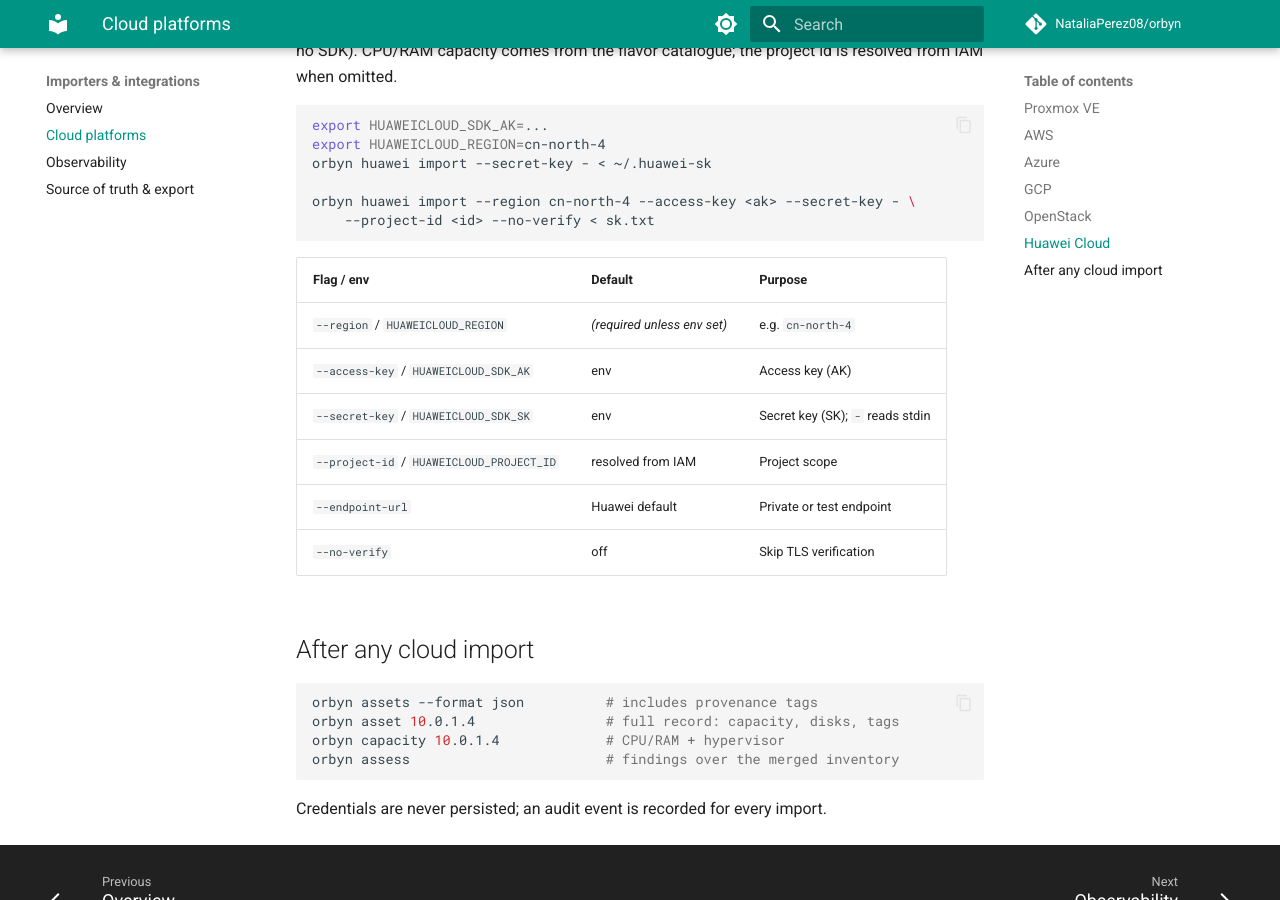
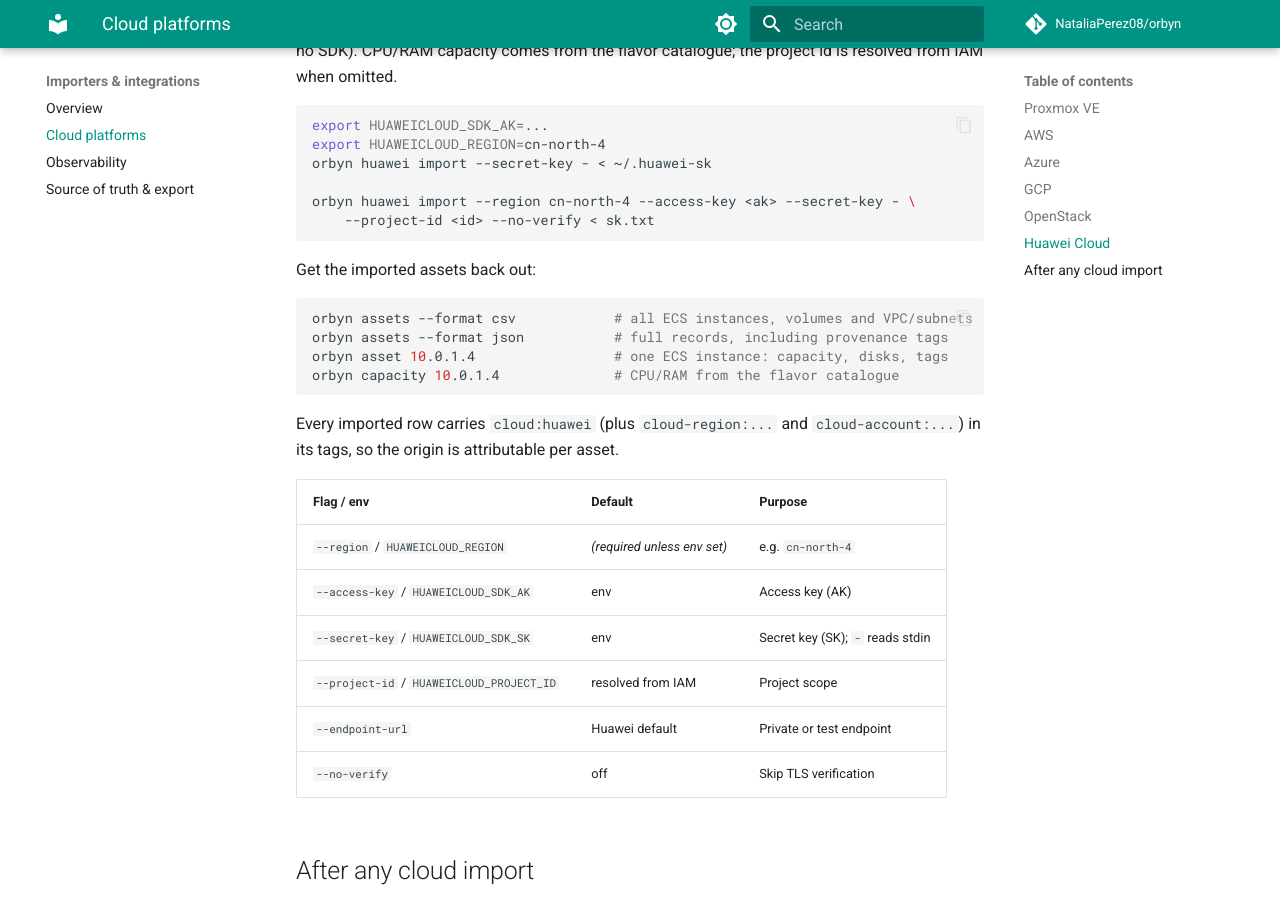
Before and after one commit to NataliaPerez08/orbyn, an MkDocs documentation site: the page built from docs/importers/cloud.md, in a window 1280 px wide and 900 px high, scrolled down 3361 px. Built offline with MkDocs 1.6.1 and Material for MkDocs 9.7.7, drawn with Linux system fonts in a browser that asks for light colours; comment, search, counter and statistics services are not loaded.

Commit message:
docs: add Huawei Cloud asset retrieval example

````diff
--- a/docs/importers/cloud.md
+++ b/docs/importers/cloud.md
@@ -131,6 +131,18 @@
     --project-id <id> --no-verify < sk.txt
 ```
 
+Get the imported assets back out:
+
+```bash
+orbyn assets --format csv            # all ECS instances, volumes and VPC/subnets
+orbyn assets --format json           # full records, including provenance tags
+orbyn asset 10.0.1.4                 # one ECS instance: capacity, disks, tags
+orbyn capacity 10.0.1.4              # CPU/RAM from the flavor catalogue
+```
+
+Every imported row carries `cloud:huawei` (plus `cloud-region:...` and
+`cloud-account:...`) in its tags, so the origin is attributable per asset.
+
 | Flag / env | Default | Purpose |
 | --- | --- | --- |
 | `--region` / `HUAWEICLOUD_REGION` | *(required unless env set)* | e.g. `cn-north-4` |
````
